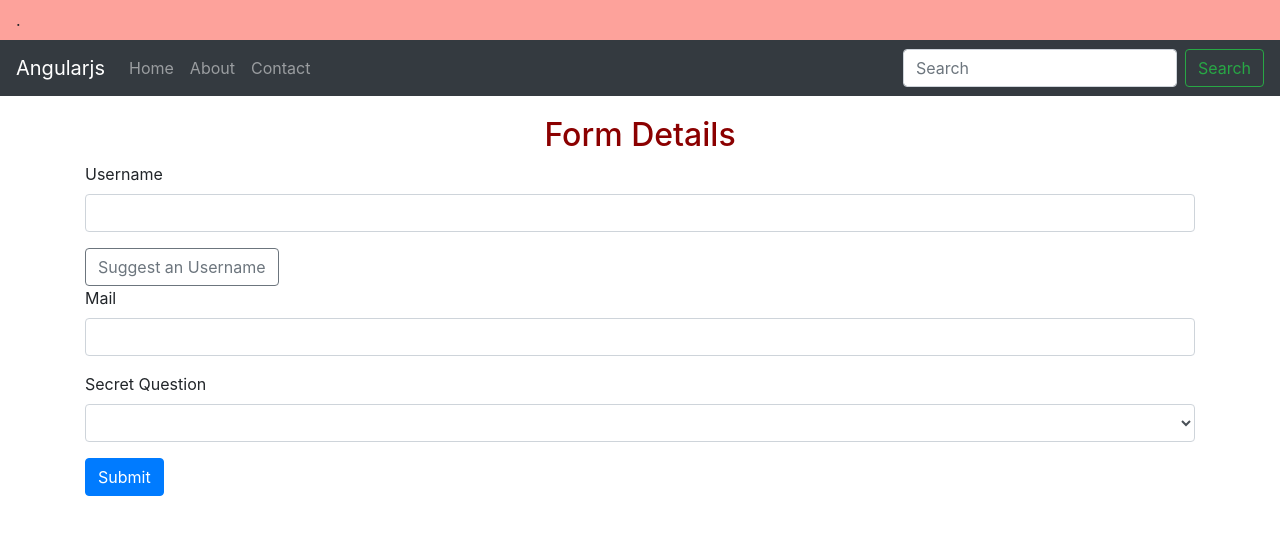
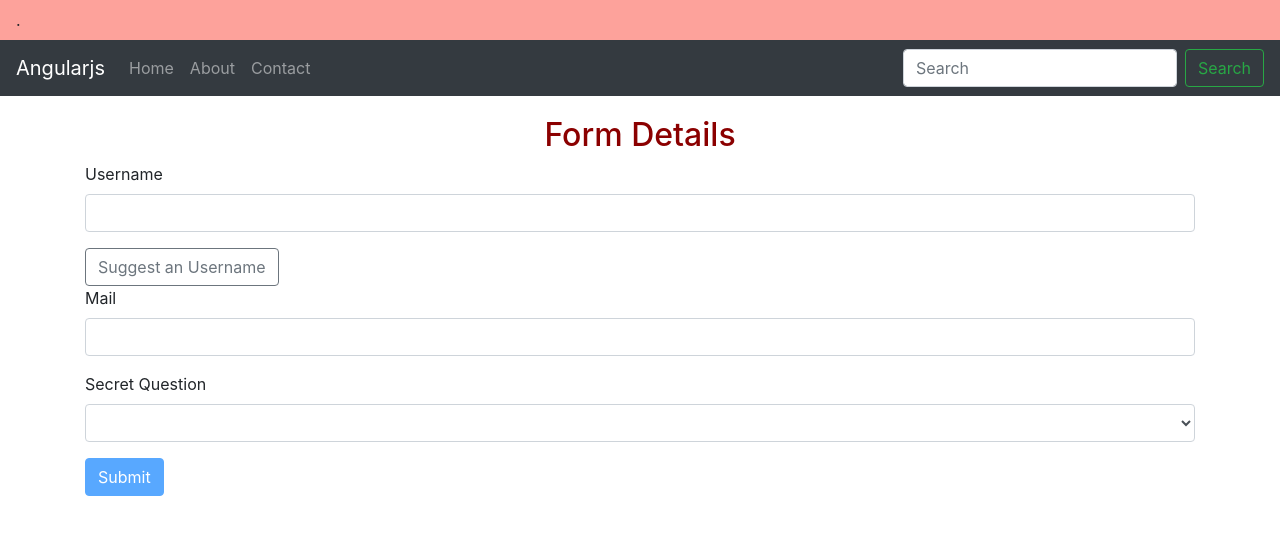
Before and after one commit to vishnuvanthala5546/form-module, an Angular app: page / in a window 1280 px wide. Shown: the top 534 px of the page. Built offline with nearby package versions, Linux system fonts and the light colour scheme.

Commit message:
177 TD Using the Form State

```diff
--- a/src/app/app.component.html
+++ b/src/app/app.component.html
@@ -57,6 +57,7 @@
                    required
                    email>
           </div>
+          <p *ngIf="">Please enter valid value!</p>
         </div>
         <div class="form-group">
           <label for="secret">Secret Question</label>
@@ -69,7 +70,10 @@
             <option value="teacher">Your first teacher?</option>
           </select>
         </div>
-        <button class="btn btn-primary" type="submit">Submit</button>
+        <button
+          class="btn btn-primary"
+          type="submit"
+          [disabled]="!f.valid">Submit</button>
       </form>
     </div>
   </div>
--- a/src/app/app.component.scss
+++ b/src/app/app.component.scss
@@ -5,3 +5,6 @@
   text-align: center;
   color: darkred;
 }
+input.ng-invalid.ng-touched {
+  border: 1px solid red;
+}
```
